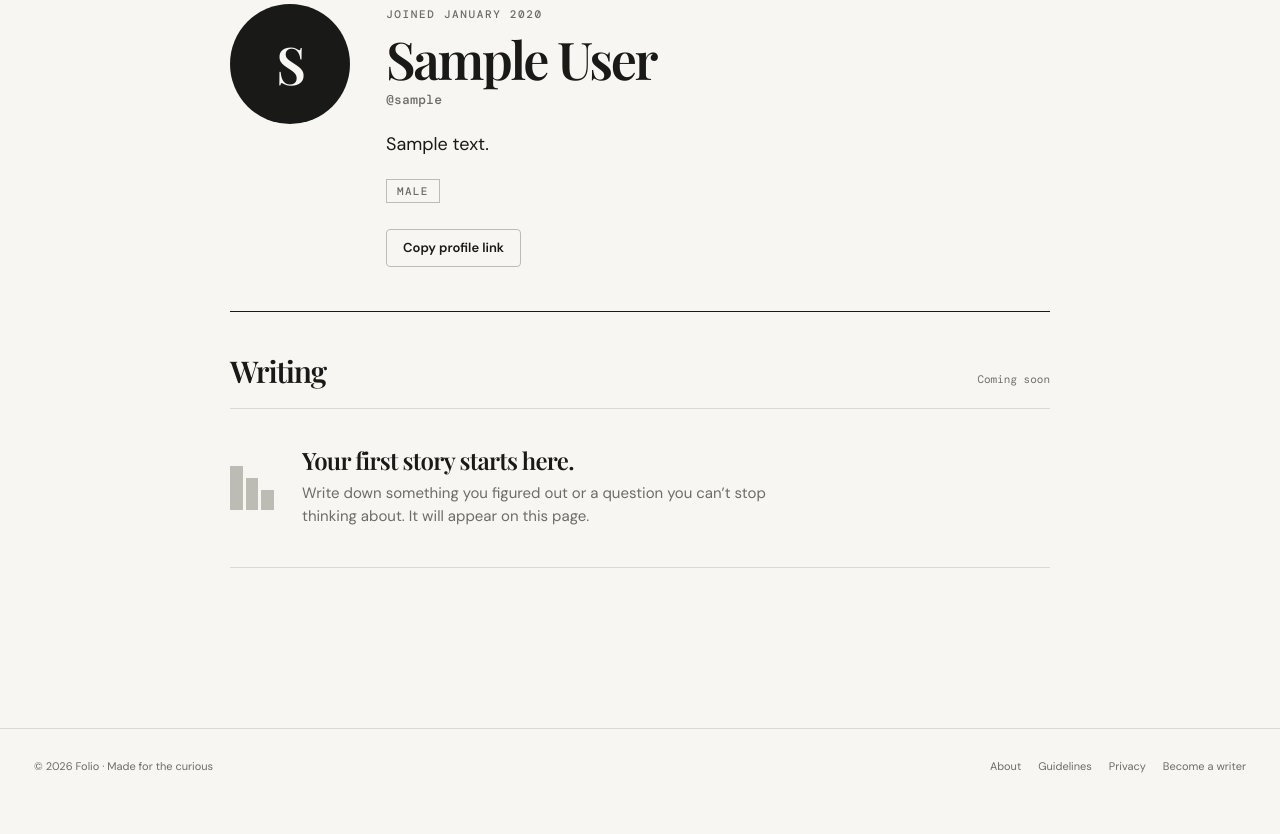
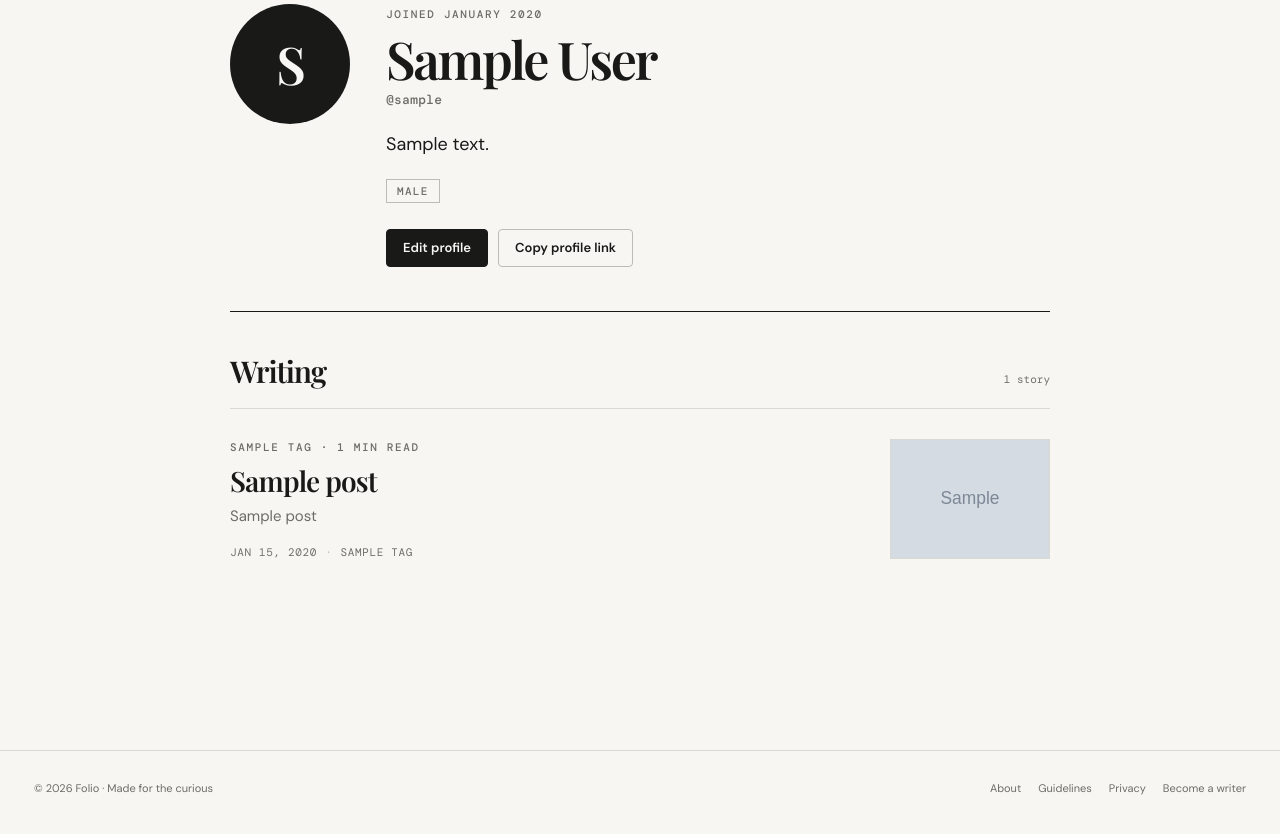
Before and after one commit to Iyanism/folio, a Django app: page /accounts/profile/ in a window 1280 px wide. Shown: the part 133-967 px from the top of the page. Before the commit the page ends 906 px from the top, so only its background shows below. Run offline with Django 5.2, Linux system fonts and the light colour scheme; a user stored in the database is signed in; tables that the repository leaves empty hold one stand-in row (values such as "Sample post"); grey boxes marked "Sample" are stand-in pictures.

Commit message:
feat: show author's stories on profile page

```diff
--- a/accounts/static/accounts/css/profile.css
+++ b/accounts/static/accounts/css/profile.css
@@ -158,6 +158,146 @@
     margin-top: 20px;
 }
 
+/* ---- Writing list ---- */
+.profile-post-list {
+    border-top: 1px solid var(--line);
+}
+
+.profile-post {
+    display: grid;
+    grid-template-columns: minmax(0, 1fr) 160px;
+    gap: 32px;
+    align-items: start;
+    padding: 30px 0;
+    border-bottom: 1px solid var(--line);
+}
+
+.profile-post:last-child {
+    border-bottom: 0;
+}
+
+.profile-post-copy {
+    min-width: 0;
+    padding-top: 2px;
+}
+
+.profile-post-title {
+    margin: 10px 0 8px;
+    font: 600 clamp(22px, 2.4vw, 28px) / 1.2 var(--serif);
+    letter-spacing: -0.03em;
+    overflow-wrap: anywhere;
+}
+
+.profile-post-title a {
+    transition: color var(--ease);
+}
+
+.profile-post-title a:hover {
+    color: var(--orange);
+}
+
+.profile-post-excerpt {
+    max-width: 56ch;
+    color: var(--muted);
+    font-size: 15px;
+    line-height: 1.55;
+    overflow-wrap: anywhere;
+}
+
+/* meta row: date · tags */
+.profile-post-meta {
+    display: flex;
+    flex-wrap: wrap;
+    align-items: center;
+    gap: 8px;
+    margin-top: 16px;
+    color: var(--faint);
+    font: 11px var(--mono);
+    letter-spacing: 0.06em;
+    text-transform: uppercase;
+}
+
+.profile-post-date {
+    white-space: nowrap;
+}
+
+.profile-post-sep {
+    color: var(--line-dark);
+}
+
+/* tags — separated by CSS dots, no template gymnastics */
+.profile-post-tags {
+    display: inline-flex;
+    flex-wrap: wrap;
+    align-items: center;
+    gap: 6px;
+}
+
+.profile-post-tag {
+    color: var(--muted);
+    border-bottom: 1px solid transparent;
+    transition: color var(--ease), border-color var(--ease);
+}
+
+.profile-post-tag + .profile-post-tag::before {
+    content: "·";
+    margin: 0 2px;
+    color: var(--line-dark);
+    border: 0;
+}
+
+.profile-post-tag:hover {
+    color: var(--ink);
+    border-bottom-color: var(--ink);
+}
+
+/* visual / thumbnail */
+.profile-post-visual {
+    display: block;
+    width: 100%;
+    aspect-ratio: 4 / 3;
+    overflow: hidden;
+    background: var(--paper-strong);
+    border: 1px solid var(--line);
+    transition: border-color var(--ease);
+}
+
+.profile-post-visual:hover {
+    border-color: var(--ink);
+}
+
+.profile-post-visual img {
+    width: 100%;
+    height: 100%;
+    object-fit: cover;
+    transition: transform var(--ease);
+}
+
+.profile-post-visual:hover img {
+    transform: scale(1.03);
+}
+
+/* placeholder mark — mirrors the empty-state icon */
+.profile-post-placeholder-mark {
+    display: grid;
+    grid-template-columns: repeat(3, 1fr);
+    gap: 3px;
+    align-items: end;
+    width: 44px;
+    height: 44px;
+    margin: auto;
+}
+
+.profile-post-placeholder-mark i {
+    display: block;
+    height: 100%;
+    background: var(--line-dark);
+}
+
+.profile-post-placeholder-mark i:nth-child(2) { height: 73%; background: var(--orange); opacity: .55; }
+.profile-post-placeholder-mark i:nth-child(3) { height: 45%; background: var(--acid);  opacity: .7;  }
+
+
 /* ============================================================
    Responsive
    ============================================================ */
@@ -205,4 +345,15 @@
         gap: 18px;
         padding: 30px 0;
     }
+    .profile-post {
+        grid-template-columns: minmax(0, 1fr);
+        gap: 14px;
+        padding: 22px 0;
+    }
+
+    .profile-post-visual {
+        order: -1;
+        width: 100%;
+        height: 160px;
+    }
 }
--- a/accounts/templates/accounts/profile.html
+++ b/accounts/templates/accounts/profile.html
@@ -12,8 +12,8 @@
 {% block content %}
 {% with name=profile.display_name|default:profile.username %}
 {# Both URL names below are guesses. If a name does not exist, `as` leaves the variable empty and the button is simply not rendered. #}
-{% url 'profile_edit' as edit_url %}
-{% url 'write' as write_url %}
+{% url 'edit_profile' as edit_url %}
+{% url 'post_new' as write_url %}
 
 <div class="profile">
 
@@ -61,9 +61,67 @@
         <section class="profile-writing" aria-labelledby="stories-title">
         <div class="section-heading">
             <h2 id="stories-title">Writing</h2>
-            <span class="count">Coming soon</span>
+            <span class="count">
+                {% if posts %}
+                    {{ posts|length }} stor{{ posts|length|pluralize:"y,ies" }}
+                {% else %}
+                    Nothing yet
+                {% endif %}
+            </span>
         </div>
 
+        {% if posts %}
+            <ul class="profile-post-list">
+    {% for post in posts %}
+        <li class="profile-post">
+            <div class="profile-post-copy">
+                <div class="eyebrow">
+                    {{ post.tag_line|default:"Story" }} · {{ post.read_minutes }} min read
+                </div>
+
+                <h3 class="profile-post-title">
+                    <a href="{{ post.get_absolute_url }}">{{ post.title }}</a>
+                </h3>
+
+                {% if post.subtitle %}
+                    <p class="profile-post-excerpt">{{ post.subtitle }}</p>
+                {% endif %}
+
+                <div class="profile-post-meta">
+                    <time class="profile-post-date" datetime="{{ post.publish_date|date:'c' }}">
+                        {{ post.publish_date|date:"M j, Y" }}
+                    </time>
+
+                    {% with tags=post.tags.all %}
+                        {% if tags %}
+                            <span class="profile-post-sep" aria-hidden="true">·</span>
+                            <span class="profile-post-tags">
+                                {% for tag in tags %}
+                                    <a class="profile-post-tag"
+                                       href="{% url 'home' %}?tag={{ tag.slug }}#latest">
+                                        {{ tag.name }}
+                                    </a>
+                                {% endfor %}
+                            </span>
+                        {% endif %}
+                    {% endwith %}
+                </div>
+            </div>
+
+            <a class="profile-post-visual{% if not post.cover_url %} is-placeholder{% endif %}"
+               href="{{ post.get_absolute_url }}"
+               tabindex="-1"
+               aria-hidden="true">
+                {% if post.cover_url %}
+                    <img src="{{ post.cover_url }}" alt="" loading="lazy">
+                {% else %}
+                    <span class="profile-post-placeholder-mark"><i></i><i></i><i></i></span>
+                {% endif %}
+            </a>
+        </li>
+    {% endfor %}
+    </ul>
+        {% else %}
             <div class="profile-empty">
                 <span class="profile-empty-mark" aria-hidden="true"><i></i><i></i><i></i></span>
                 <div>
@@ -77,6 +135,7 @@
                     {% endif %}
                 </div>
             </div>
+        {% endif %}
     </section>
 
 </div>
--- a/accounts/views.py
+++ b/accounts/views.py
@@ -1,10 +1,11 @@
 from django.contrib.auth import login
 from django.contrib.auth.decorators import login_required
 from django.http import HttpRequest
-from django.shortcuts import redirect, render
+from django.shortcuts import redirect, render, get_list_or_404
 
-from accounts.forms import SignupForm, ProfileForm, UsernameSetupForm, OnboardingForm
+from accounts.forms import OnboardingForm, ProfileForm, SignupForm, UsernameSetupForm
 from accounts.models import UserProfile
+from blogs.models import Post
 
 
 def signup(request: HttpRequest):
@@ -23,8 +24,23 @@ def signup(request: HttpRequest):
 @login_required
 def profile(request: HttpRequest):
     # Safe lookup: get_or_create prevents crashes if signal missed
-    user_profile, created = UserProfile.objects.get_or_create(user=request.user)
-    return render(request, "accounts/profile.html", {"profile": user_profile})
+    user_profile, created = UserProfile.objects.prefetch_related("user").get_or_create(
+        user=request.user
+    )
+    posts = (
+        Post.objects.filter(author=user_profile.user)
+        .select_related("author__profile")
+        .prefetch_related("tags")
+        .order_by("-publish_date")
+    )
+    return render(
+        request,
+        "accounts/profile.html",
+        {
+            "profile": user_profile,
+            "posts": posts,
+        },
+    )
 
 
 @login_required
@@ -59,6 +75,7 @@ def onboarding_username(request: HttpRequest):
 
     return render(request, "accounts/onboarding_username.html", {"form": form})
 
+
 @login_required
 def onboarding(request: HttpRequest):
     user_profile, created = UserProfile.objects.get_or_create(user=request.user)
```
Lines whose indentation alone changed are shown as unchanged.
